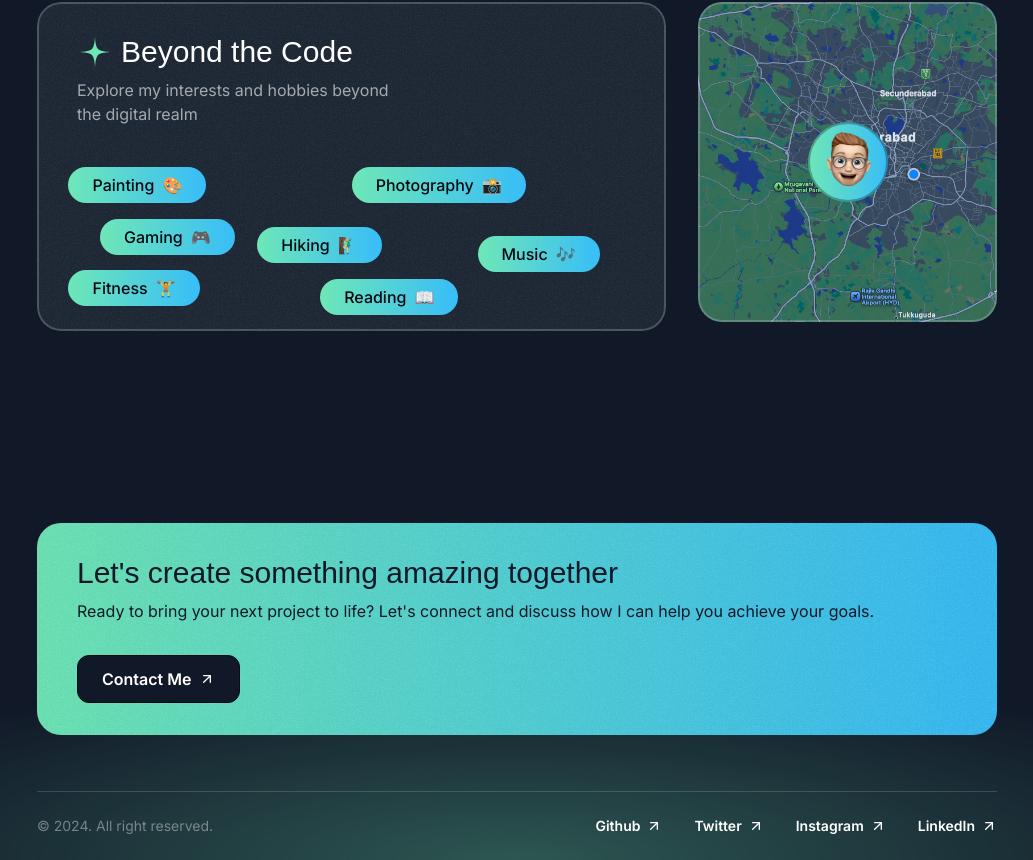
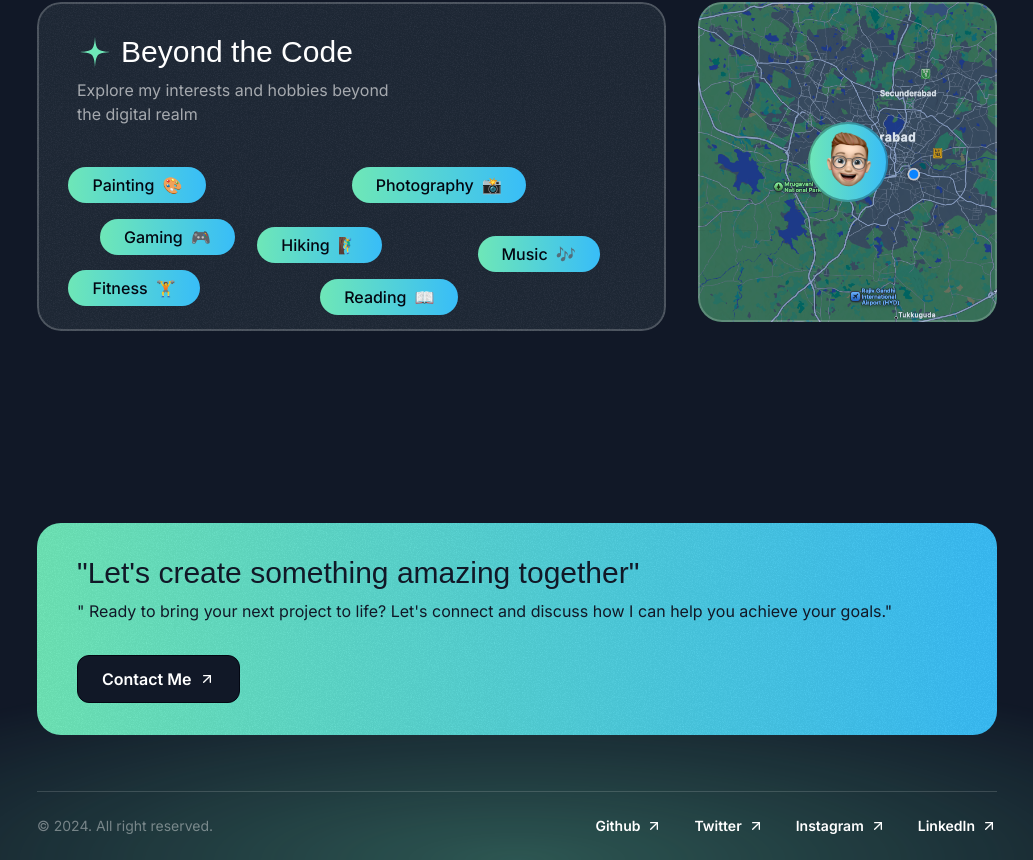
Before and after one commit to Iamniyaz/Personal-Website, a Next.js app: page / in a window 1280 px wide. Shown: the part 4690-5550 px from the top of the page, without its empty margins (123-1156 px from the left). Built offline with nearby package versions, Linux system fonts and the light colour scheme; a web font is replaced by a local one.

Commit message:
mistake fix

```diff
--- a/src/sections/Contact.tsx
+++ b/src/sections/Contact.tsx
@@ -10,10 +10,9 @@ export const ContactSection = () => {
         }}> </div>
         <div className='flex flex-col gap-8 items-center md:flex-row md:gap-16  '>
           <div>
-    <h2 className='font-serif text-2xl md:text-3xl'>Let's create something amazing together</h2>
+    <h2 className='font-serif text-2xl md:text-3xl'>"Let's create something amazing together"</h2>
     <p className='text-sm md:text-base mt-2'>
-      Ready to bring your next project to life? Let's connect and discuss how I can help you achieve your goals.
-    </p>
+     " Ready to bring your next project to life? Let's connect and discuss how I can help you achieve your goals." </p>
     <div>
     <button className='text-white bg-gray-900 inline-flex items-center px-6 h-12 rounded-xl gap-2 mt-8 w-max border border-gray-950'>
       <span className='font-semibold'>Contact Me</span>
```
